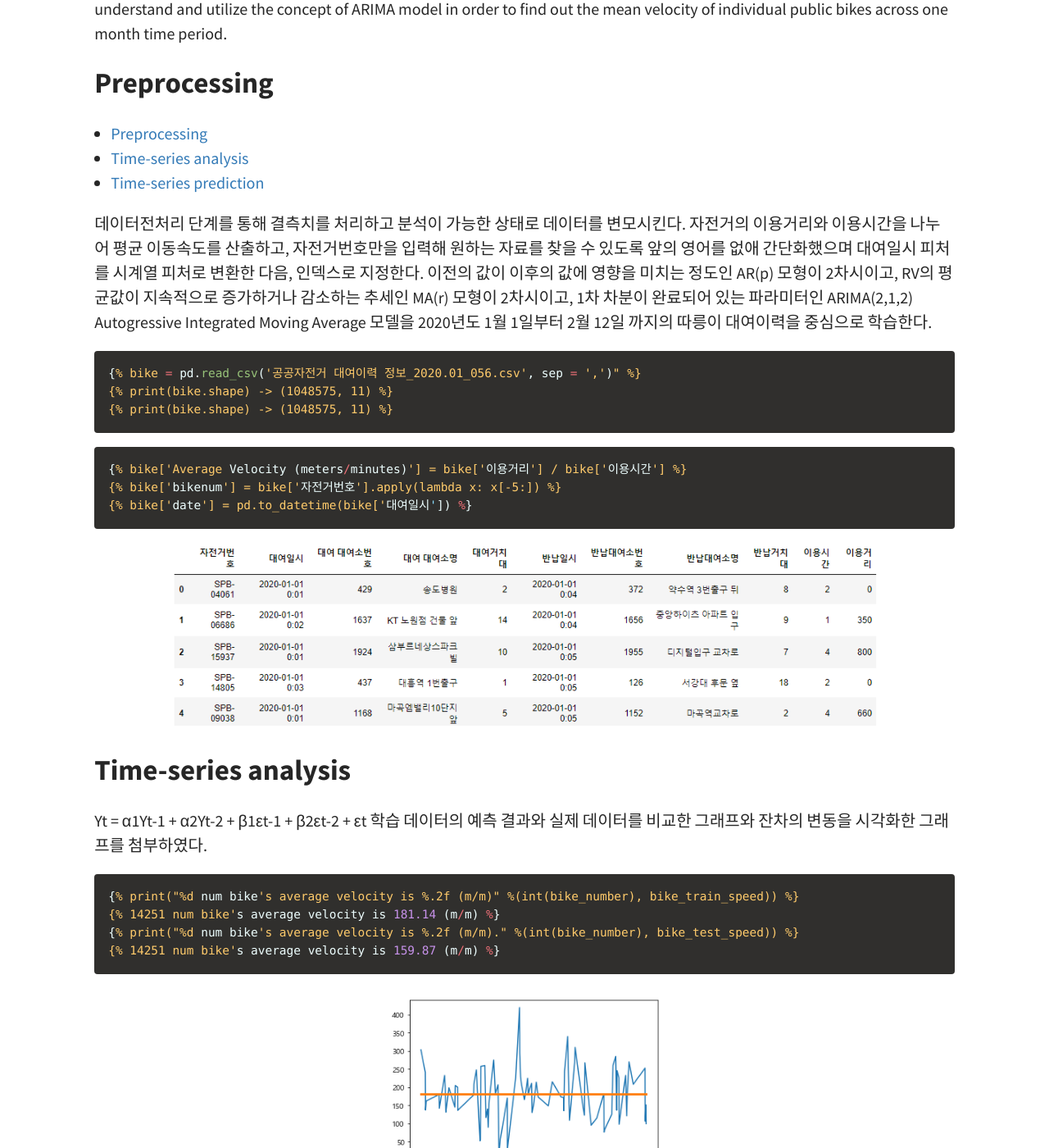
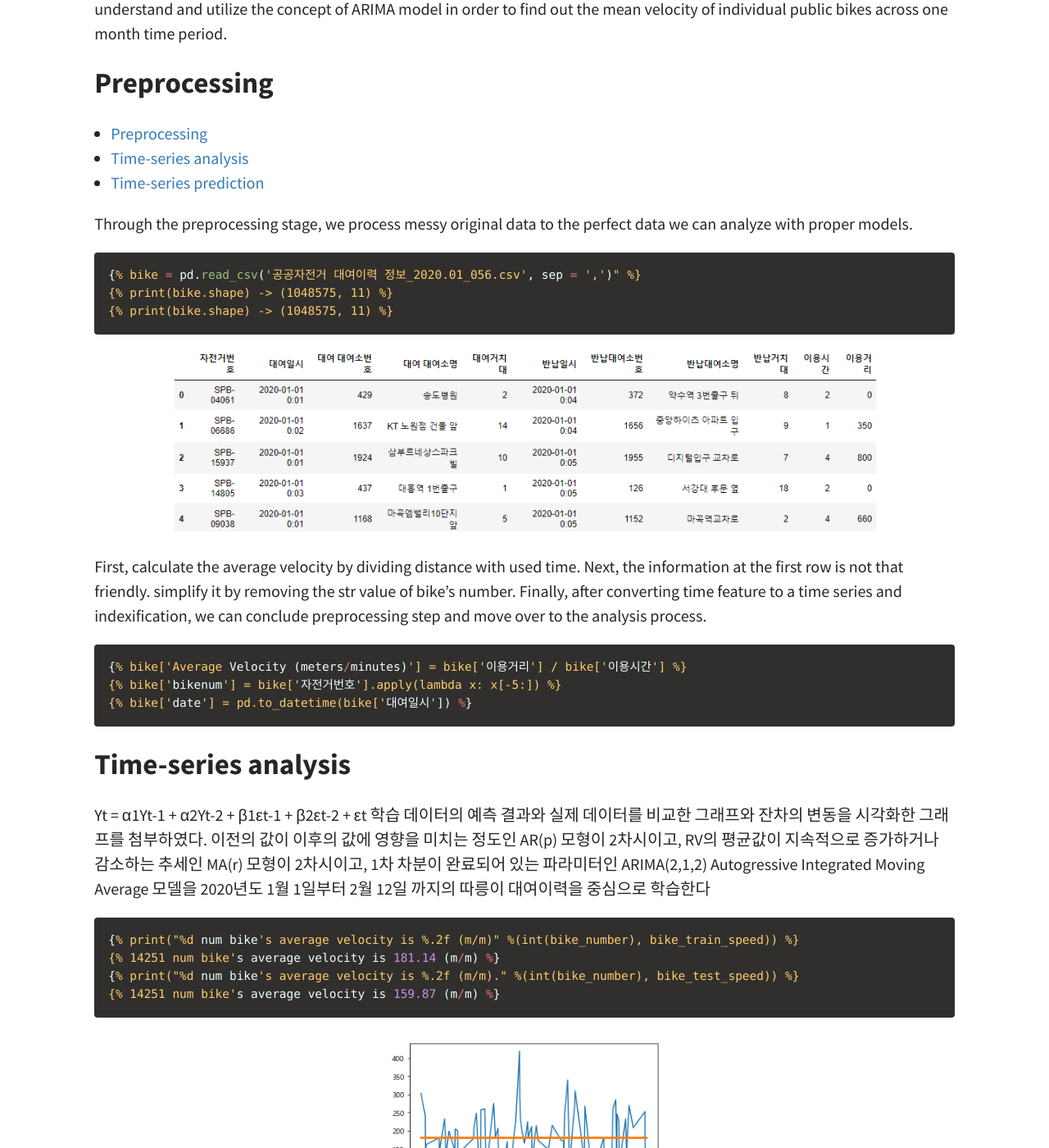
Before and after one commit to joyhyun99/joyhyun99.github.io, a Jekyll site: the page built from _posts/2020-09-05-Time-Series.md, in a window 1280 px wide and 1400 px high, scrolled down 552 px. Shown: the whole window at 82% size. Built offline with Jekyll 4.4.1, drawn with Linux system fonts in a browser that asks for light colours; comment, search, counter and statistics services are not loaded; some of the changed text lies outside the part shown.

Commit message:
Update 2020-09-05-Time-Series.md

```diff
--- a/_posts/2020-09-05-Time-Series.md
+++ b/_posts/2020-09-05-Time-Series.md
@@ -16,8 +16,7 @@ excerpt_separator: <!--more-->
 * TOC
 {:toc}
 
-데이터전처리 단계를 통해 결측치를 처리하고 분석이 가능한 상태로 데이터를 변모시킨다. 자전거의 이용거리와 이용시간을 나누어 평균 이동속도를 산출하고, 자전거번호만을 입력해 원하는 자료를 찾을 수 있도록 앞의 영어를 없애 간단화했으며 대여일시 피처를 시계열 피처로 변환한 다음, 인덱스로 지정한다.
-이전의 값이 이후의 값에 영향을 미치는 정도인 AR(p) 모형이 2차시이고, RV의 평균값이 지속적으로 증가하거나 감소하는 추세인 MA(r) 모형이 2차시이고, 1차 차분이 완료되어 있는 파라미터인 ARIMA(2,1,2) Autogressive Integrated Moving Average 모델을 2020년도 1월 1일부터 2월 12일 까지의 따릉이 대여이력을 중심으로 학습한다.
+Through the preprocessing stage, we process messy original data to the perfect data we can analyze with proper models.
 
 {% highlight ruby %}
 {% raw %}
@@ -27,6 +26,10 @@ excerpt_separator: <!--more-->
 {% endraw %}
 {% endhighlight %}
 
+![model.head]({{ "/assets/img/2020-09-24-ARIMA-model-head(5).PNG" | relative_url }})
+
+First, calculate the average velocity by dividing distance with used time. Next, the information at the first row is not that friendly. simplify it by removing the str value of bike's number. Finally, after converting time feature to a time series and indexification, we can conclude preprocessing step and move over to the analysis process.
+
 {% highlight ruby %}
 {% raw %}
 {% bike['Average Velocity (meters/minutes)'] = bike['이용거리'] / bike['이용시간'] %}
@@ -35,10 +38,10 @@ excerpt_separator: <!--more-->
 {% endraw %}
 {% endhighlight %}
 
-![model.head]({{ "/assets/img/2020-09-24-ARIMA-model-head(5).PNG" | relative_url }})
 
 ## Time-series analysis
 Yt = α1Yt-1 + α2Yt-2 + β1εt-1 + β2εt-2 + εt 학습 데이터의 예측 결과와 실제 데이터를 비교한 그래프와 잔차의 변동을 시각화한 그래프를 첨부하였다.
+이전의 값이 이후의 값에 영향을 미치는 정도인 AR(p) 모형이 2차시이고, RV의 평균값이 지속적으로 증가하거나 감소하는 추세인 MA(r) 모형이 2차시이고, 1차 차분이 완료되어 있는 파라미터인 ARIMA(2,1,2) Autogressive Integrated Moving Average 모델을 2020년도 1월 1일부터 2월 12일 까지의 따릉이 대여이력을 중심으로 학습한다
 
 {% highlight ruby %}
 {% raw %}
```
Also changed, not shown: other parts of _posts/2020-09-05-Time-Series.md (+1 -1 lines).
